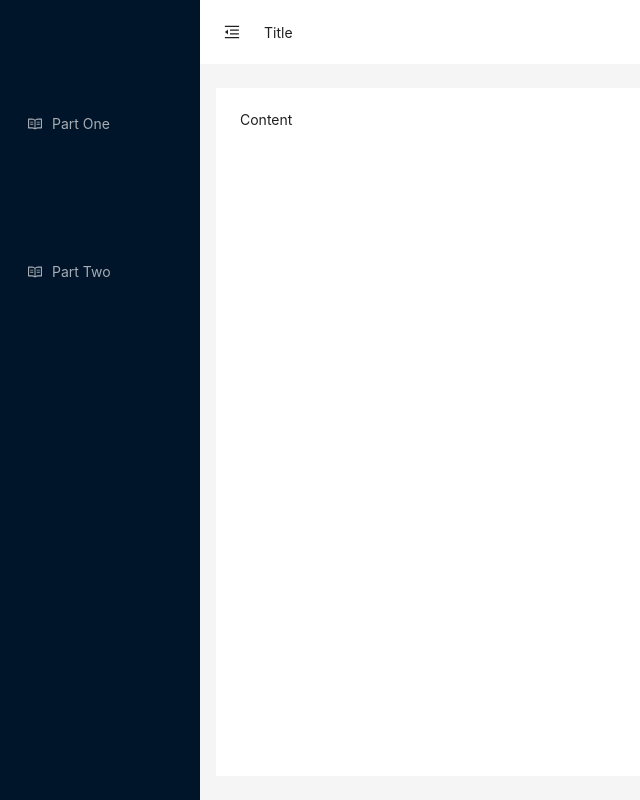
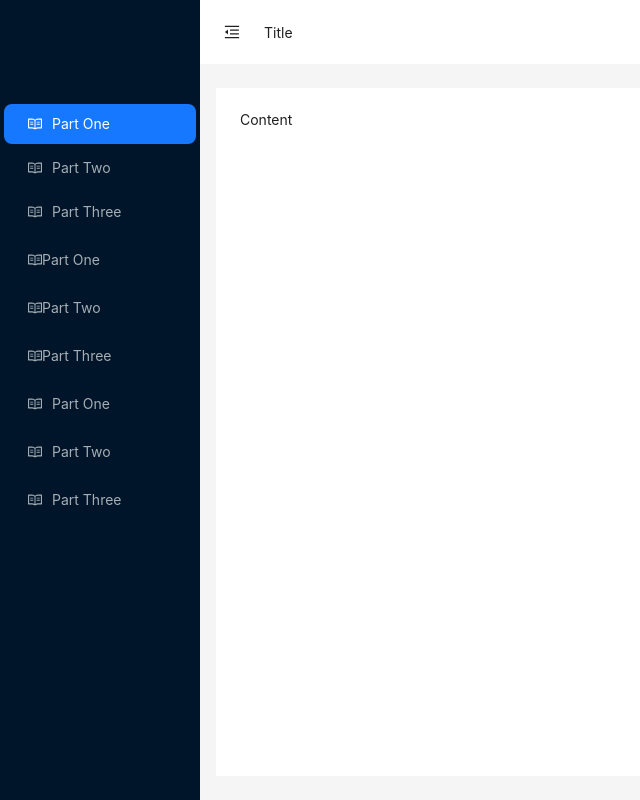
Before and after one commit to boyerst/aggregator, a React (Create React App) app: page / in a window 1280 px wide. Shown: the whole page, without its empty margins (0-640 px from the left). Built offline with nearby package versions, Linux system fonts and the light colour scheme.

Commit message:
Add multiple menu options

```diff
--- a/src/App.js
+++ b/src/App.js
@@ -40,19 +40,26 @@ function Root() {
   const navigate = useNavigate()
 
   console.log("data :", data)
+  console.log(data[0])
+  console.log(location.pathname)
+
 
 
   return (
     <Layout style={{ height: "100vh" }}>
       <Sider trigger={null} collapsible collapsed={collapsed}>
-        <div className="demo-logo-vertical" />
-{/*       <Menu
+        {/*<div className="demo-logo-vertical" />*/}
+
+{/*Hardcoded menu - selected working*/}
+         <Menu
           style={{
             marginTop: "100px"
           }}
           theme="dark"
+
           mode="inline"
-          // defaultSelectedKeys={["1"]}
+          defaultSelectedKeys={["parts"]}
+
           onClick={({ key }) => {
             navigate(`/${key}`)
           }}
@@ -74,18 +81,43 @@ function Root() {
             },
           ]}
         />
-*/}
+
+
+
+{/*Custom Menu*/}
+
 
         {data.map((part) => (
+          <Menu
+            // key={part.name}
+            selectedKeys={[location.pathname]}
+            theme="dark"
+            mode="inline"
+            // selectable
+            // defaultSelectedKeys={["/"]}
+            // defaultSelectedKeys={[location.pathname]}
+            onClick={({ key }) => {
+              navigate(`/${key}`)
+            }}
+          >
+            <Menu.Item key={part.name}>
+              <ReadOutlined />
+              {part.label}
+            </Menu.Item>
+          </Menu>
+        ))}
 
+
+{/*Menu with loop - selected not working*/}
+        {data.map((part) => (
           <Menu
             key={part.name}
-            style={{
-              marginTop: "100px"
-            }}
+            selectedKeys={[location.pathname]}
             theme="dark"
             mode="inline"
-            // defaultSelectedKeys={["1"]}
+            selectable
+            defaultSelectedKeys={["/"]}
+            // defaultSelectedKeys={[location.pathname]}
             onClick={({ key }) => {
               navigate(`/${key}`)
             }}
@@ -102,6 +134,9 @@ function Root() {
 
 
       </Sider>
+
+
+
       <Layout>
         <Header
           style={{
--- a/src/config/data.js
+++ b/src/config/data.js
@@ -18,5 +18,15 @@ export const data = [
     rumble: "reactrouter.com",
     // used in Parts.js
     substack: "reactrouter.com"
+  },
+  {
+    // name used as 'key' in App.js Menu items
+    name: "PartThree",
+    // label used as 'label' in App.js Menu items
+    label: "Part Three",
+    // used in Parts.js
+    rumble: "reactrouter.com",
+    // used in Parts.js
+    substack: "reactrouter.com"
   }
 ];
```
